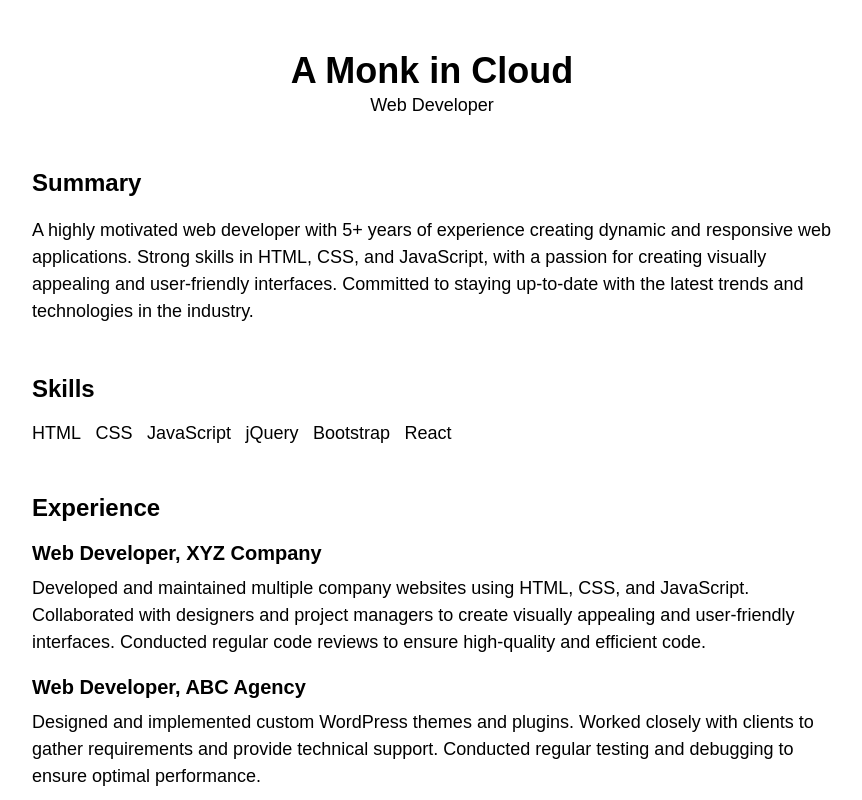
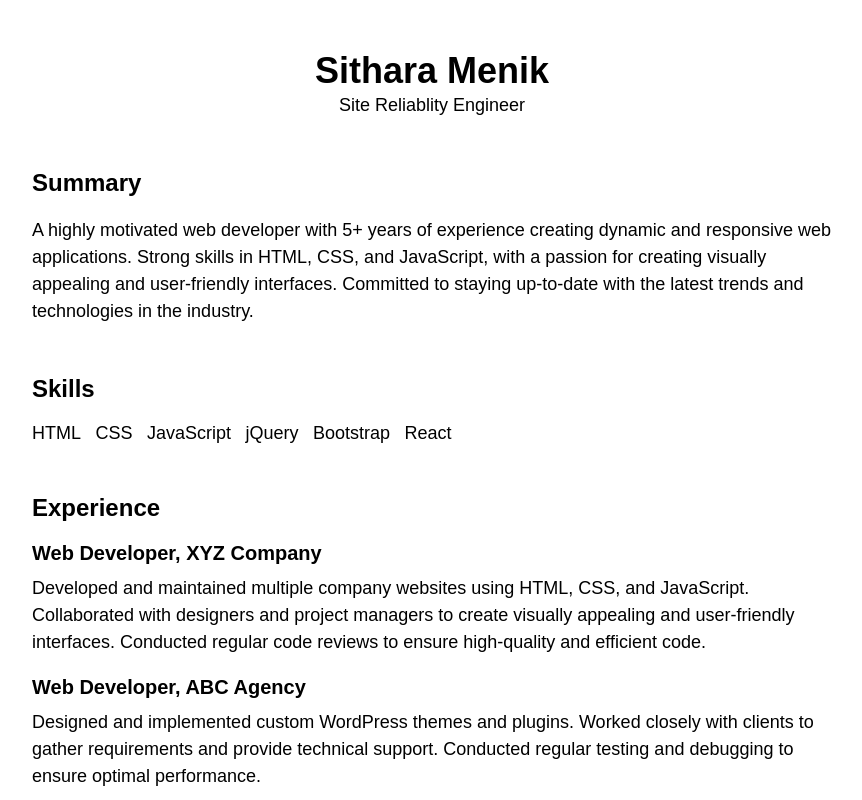
Before and after one commit to SitharaMP/Resume-One-Test, a plain HTML site: page index.html in a window 1280 px wide. Shown: the top 800 px of the page, without its empty margins (208-1070 px from the left). Drawn offline with Linux system fonts and the light colour scheme.

Commit message:
Update index.html

```diff
--- a/index.html
+++ b/index.html
@@ -7,8 +7,8 @@
 <body>
 	<div class="container">
 		<header>
-			<h1>A Monk in Cloud</h1>
-			<p>Web Developer</p>
+			<h1>Sithara Menik</h1>
+			<p>Site Reliablity Engineer</p>
 		</header>
 		<section>
 			<h2>Summary</h2>
```
